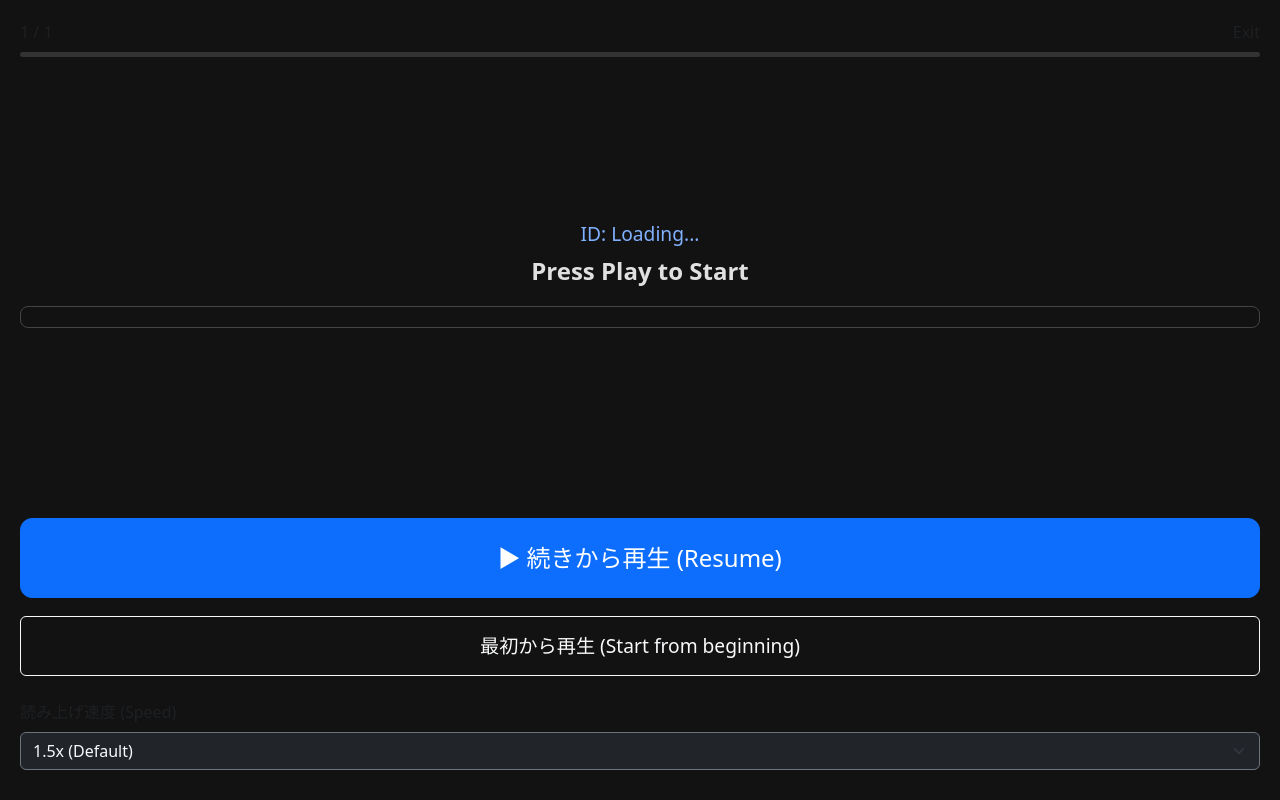
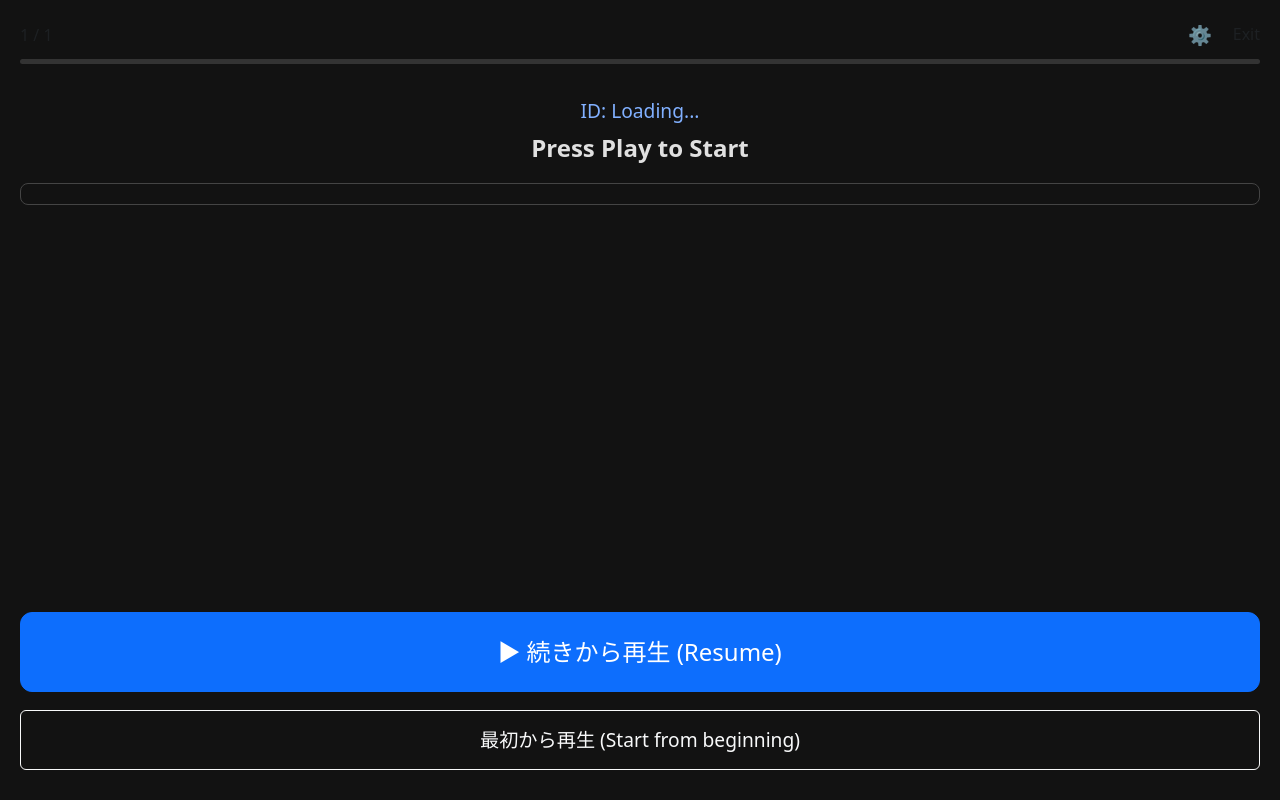
Before and after one commit to RyutaSatoh/arxiv_daily_service, a Flask app: template templates/player.html in a window 1280 px wide. Run offline with Flask 3, Linux system fonts and the light colour scheme; the template is opened without the code that fills it: most values are stand-ins (such as "Sample title", 1, 10 or a date in 2020).

Commit message:
Add settings modal to toggle playback order (Title first vs Contribution first)

```diff
--- a/templates/player.html
+++ b/templates/player.html
@@ -17,11 +17,25 @@
             /* Respect safe area for iPhone X+ */
             padding-bottom: calc(20px + env(safe-area-inset-bottom));
         }
-        .info-area { flex-grow: 1; overflow-y: auto; text-align: center; display: flex; flex-direction: column; justify-content: center; }
+        /* Fix overlap: Top align content instead of center to avoid overflow clipping at top */
+        .info-area {
+            flex-grow: 1;
+            overflow-y: auto;
+            text-align: center;
+            display: flex;
+            flex-direction: column;
+            justify-content: flex-start; /* Changed from center */
+            padding-top: 20px; /* Buffer from progress bar */
+        }
         .controls-area { flex-shrink: 0; padding-top: 20px; padding-bottom: 10px; }
 
         h2 { font-size: 1.2rem; margin-bottom: 10px; color: #81b0ff; }
         h1 { font-size: 1.5rem; font-weight: bold; margin-bottom: 20px; line-height: 1.3; }
+
+        @media (max-height: 700px) {
+            h1 { font-size: 1.3rem; margin-bottom: 15px; }
+            .btn-large { height: 60px; font-size: 1.2rem; }
+        }
         .contribution { font-size: 1.2rem; color: #ffeb3b; margin-bottom: 20px; border: 1px solid #444; padding: 10px; border-radius: 8px; }
         .summary { font-size: 1rem; color: #aaa; }
 
@@ -36,9 +50,12 @@
 <body>
     <div class="player-container">
         <!-- Top Info -->
-        <div class="d-flex justify-content-between text-muted mb-2">
+        <div class="d-flex justify-content-between text-muted mb-2 align-items-center">
             <span id="counter">1 / {{ papers|length }}</span>
-            <a href="{{ url_for('index', username=username) }}" class="text-decoration-none text-muted">Exit</a>
+            <div>
+                <button class="btn btn-link text-muted p-0 me-3" data-bs-toggle="modal" data-bs-target="#settingsModal" style="text-decoration: none; font-size: 1.2rem;">⚙️</button>
+                <a href="{{ url_for('index', username=username) }}" class="text-decoration-none text-muted">Exit</a>
+            </div>
         </div>
 
         <div class="progress">
@@ -58,18 +75,6 @@
             <div id="start-overlay" class="d-grid gap-2">
                 <button class="btn btn-primary btn-large" onclick="startPlayer()">▶ 続きから再生 (Resume)</button>
                 <button class="btn btn-outline-light btn-control" onclick="startFromBeginning()">最初から再生 (Start from beginning)</button>
-
-                <div class="mt-3">
-                    <label class="form-label text-muted">読み上げ速度 (Speed)</label>
-                    <select id="speed-select" class="form-select bg-dark text-light border-secondary" onchange="setSpeed(this.value)">
-                        <option value="1.0">1.0x (Normal)</option>
-                        <option value="1.2">1.2x</option>
-                        <option value="1.5">1.5x (Default)</option>
-                        <option value="1.8">1.8x</option>
-                        <option value="2.0">2.0x</option>
-                        <option value="2.5">2.5x</option>
-                    </select>
-                </div>
             </div>
 
             <div id="play-controls" class="d-none">
@@ -103,6 +108,53 @@
         </div>
     </div>
 
+    <!-- Settings Modal -->
+    <div class="modal fade" id="settingsModal" tabindex="-1" aria-labelledby="settingsModalLabel" aria-hidden="true">
+        <div class="modal-dialog modal-dialog-centered">
+            <div class="modal-content bg-dark text-light">
+                <div class="modal-header border-secondary">
+                    <h5 class="modal-title" id="settingsModalLabel">Settings</h5>
+                    <button type="button" class="btn-close btn-close-white" data-bs-dismiss="modal" aria-label="Close"></button>
+                </div>
+                <div class="modal-body">
+                    <div class="mb-3">
+                        <label class="form-label">読み上げ順序 (Playback Order)</label>
+                        <div class="form-check">
+                            <input class="form-check-input" type="radio" name="playbackOrder" id="orderTitleFirst" value="title_first" onchange="setOrder('title_first')">
+                            <label class="form-check-label" for="orderTitleFirst">
+                                タイトル → 貢献 (Title first)
+                            </label>
+                        </div>
+                        <div class="form-check">
+                            <input class="form-check-input" type="radio" name="playbackOrder" id="orderContribFirst" value="contrib_first" onchange="setOrder('contrib_first')">
+                            <label class="form-check-label" for="orderContribFirst">
+                                貢献 → タイトル (Contribution first)
+                            </label>
+                        </div>
+                    </div>
+                    <!-- Speed is also accessible here for completeness -->
+                    <div class="mb-3">
+                        <label class="form-label">読み上げ速度 (Speed)</label>
+                        <select id="speed-select-modal" class="form-select bg-secondary text-light border-secondary" onchange="setSpeed(this.value)">
+                            <option value="1.0">1.0x (Normal)</option>
+                            <option value="1.2">1.2x</option>
+                            <option value="1.5">1.5x</option>
+                            <option value="1.8">1.8x</option>
+                            <option value="2.0">2.0x</option>
+                            <option value="2.5">2.5x</option>
+                        </select>
+                    </div>
+                </div>
+                <div class="modal-footer border-secondary">
+                    <button type="button" class="btn btn-secondary" data-bs-dismiss="modal">Close</button>
+                </div>
+            </div>
+        </div>
+    </div>
+
+    <!-- Bootstrap JS (Required for Modal) -->
+    <script src="https://cdn.jsdelivr.net/npm/bootstrap@5.3.0/dist/js/bootstrap.bundle.min.js"></script>
+
     <script>
         const papers = {{ papers | tojson }};
         const currentDate = "{{ date }}";
@@ -110,6 +162,7 @@
         // Scope storage by username
         const storageKey = `arxiv_${username}_index_${currentDate}`;
         const speedKey = `arxiv_${username}_speed`;
+        const orderKey = `arxiv_${username}_order`;
 
         let currentIndex = 0;
         let isPlaying = false;
@@ -119,25 +172,44 @@
         let shouldAutoAdvance = false;
         let autoNextTimer = null;
         let playbackRate = 1.5; // Default fast
+        let playbackOrder = 'title_first'; // Default
 
         // --- Init Settings ---
         function initSettings() {
+            // Load Speed
             const savedSpeed = localStorage.getItem(speedKey);
             if (savedSpeed) {
                 playbackRate = parseFloat(savedSpeed);
             }
-            // Update all speed selectors
             updateSpeedSelectors(playbackRate);
+
+            // Load Order
+            const savedOrder = localStorage.getItem(orderKey);
+            if (savedOrder) {
+                playbackOrder = savedOrder;
+            }
+            updateOrderRadios(playbackOrder);
         }
 
         function updateSpeedSelectors(val) {
             const valStr = val.toString();
-            // Start screen selector
-            const s1 = document.getElementById('speed-select');
-            if (s1) s1.value = valStr;
+            // Start screen selector (removed in new UI but good to keep logic if re-added)
+            // const s1 = document.getElementById('speed-select');
+            // if (s1) s1.value = valStr;
             // Active screen selector
             const s2 = document.getElementById('speed-select-active');
             if (s2) s2.value = valStr;
+            // Modal selector
+            const s3 = document.getElementById('speed-select-modal');
+            if (s3) s3.value = valStr;
+        }
+
+        function updateOrderRadios(order) {
+            if (order === 'title_first') {
+                document.getElementById('orderTitleFirst').checked = true;
+            } else {
+                document.getElementById('orderContribFirst').checked = true;
+            }
         }
 
         function setSpeed(val) {
@@ -145,11 +217,19 @@
             localStorage.setItem(speedKey, playbackRate);
             updateSpeedSelectors(playbackRate);
 
-            // If playing (controls visible), restart current paper to apply speed
+            // If playing, restart to apply speed
             const controls = document.getElementById('play-controls');
             if (controls && !controls.classList.contains('d-none')) {
-                // Restarting allows the new rate to take effect
-                // We add a small delay to ensure UI update doesn't clash with speech cancel
+                setTimeout(playCurrent, 100);
+            }
+        }
+
+        function setOrder(val) {
+            playbackOrder = val;
+            localStorage.setItem(orderKey, playbackOrder);
+            // If playing, restart to apply order
+            const controls = document.getElementById('play-controls');
+            if (controls && !controls.classList.contains('d-none')) {
                 setTimeout(playCurrent, 100);
             }
         }
@@ -272,13 +352,25 @@
 
             shouldAutoAdvance = true;
 
-            const textToRead = `
-                タイトル。${p.title}。
+            let textToRead = "";
+            if (playbackOrder === 'contrib_first') {
+                textToRead = `
+                    貢献。${p.contribution_ja || 'なし'}。
 
-                貢献。${p.contribution_ja || 'なし'}。
+                    タイトル。${p.title}。
 
-                要約。${p.summary_ja || 'なし'}。
-            `;
+                    要約。${p.summary_ja || 'なし'}。
+                `;
+            } else {
+                // Default: Title first
+                textToRead = `
+                    タイトル。${p.title}。
+
+                    貢献。${p.contribution_ja || 'なし'}。
+
+                    要約。${p.summary_ja || 'なし'}。
+                `;
+            }
 
             speakText(textToRead, () => {
                 if (shouldAutoAdvance && !isPaused) {
```
